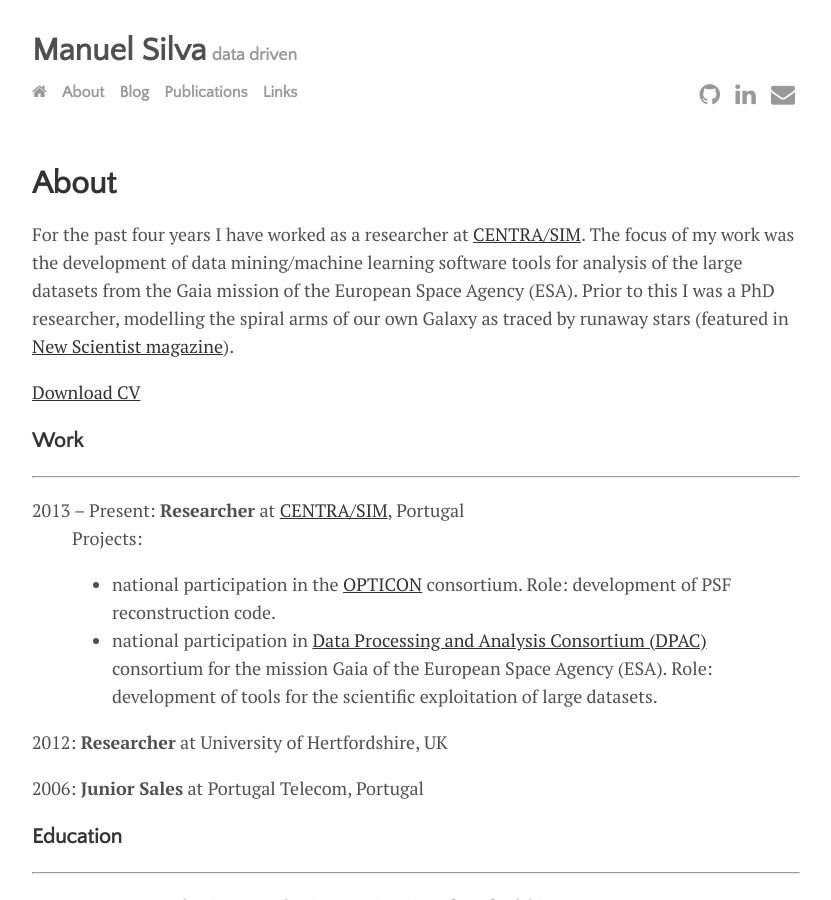
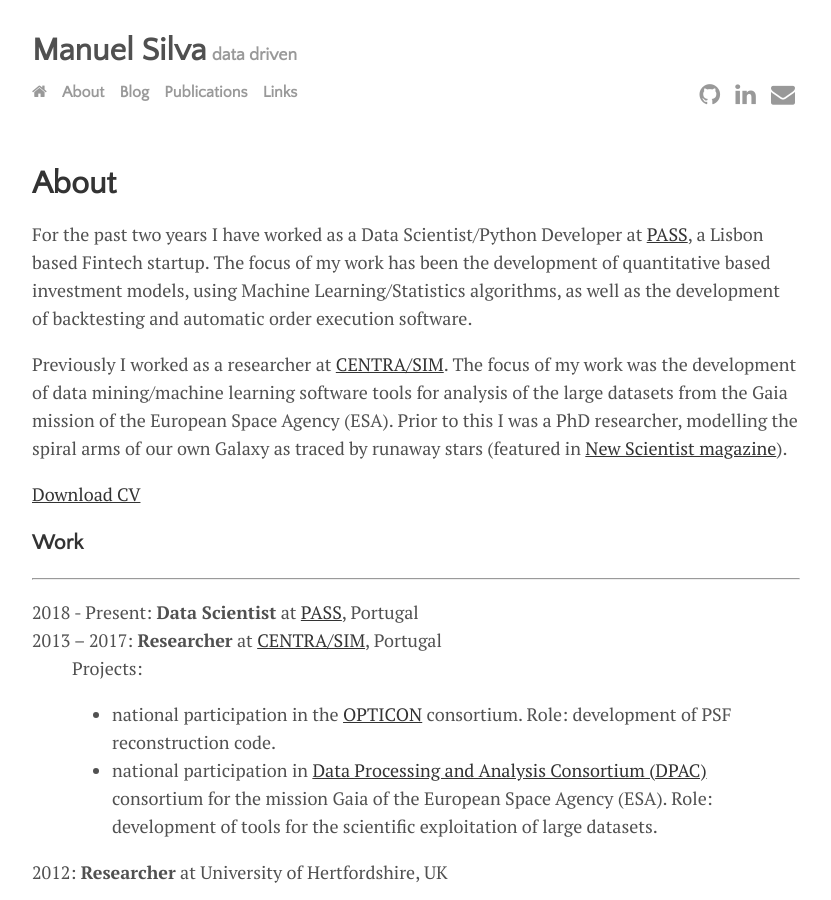
Before and after one commit to mdusilva/mdusilva.github.io, a Jekyll site: the page built from menu/about.md, in a window 1280 px wide and 900 px high. Shown: the whole window, without its empty margins (224-1055 px from the left). Built offline with Jekyll 4.4.1, drawn with Linux system fonts in a browser that asks for light colours; nearby versions of some CDN libraries.

Commit message:
Updated Bio

```diff
--- a/menu/about.md
+++ b/menu/about.md
@@ -3,13 +3,15 @@ layout: page
 title: About
 ---
 
-For the past four years I have worked as a researcher at [CENTRA/SIM](https://centra.tecnico.ulisboa.pt/). The focus of my work was the development of data mining/machine learning software tools for analysis of the large datasets from the Gaia mission of the European Space Agency (ESA). Prior to this I was a PhD researcher, modelling the spiral arms of our own Galaxy as traced by runaway stars (featured in [New Scientist magazine](https://www.newscientist.com/article/mg21729044.000-runaway-stars-to-fill-in-the-blanks-in-milky-way-map/)).
+For the past two years I have worked as a Data Scientist/Python Developer at [PASS](http://www.passp.com/), a Lisbon based Fintech startup. The focus of my work has been the development of quantitative based investment models, using Machine Learning/Statistics algorithms, as well as the development of backtesting and automatic order execution software.
+
+Previously I worked as a researcher at [CENTRA/SIM](https://centra.tecnico.ulisboa.pt/). The focus of my work was the development of data mining/machine learning software tools for analysis of the large datasets from the Gaia mission of the European Space Agency (ESA). Prior to this I was a PhD researcher, modelling the spiral arms of our own Galaxy as traced by runaway stars (featured in [New Scientist magazine](https://www.newscientist.com/article/mg21729044.000-runaway-stars-to-fill-in-the-blanks-in-milky-way-map/)).
 
 [Download CV](../files/Manuel_Silva_CV.pdf)
 ### Work
 ---
-
-  2013 – Present: **Researcher** at [CENTRA/SIM](https://centra.tecnico.ulisboa.pt/), Portugal
+  2018 - Present: **Data Scientist** at [PASS](http://www.passp.com/), Portugal
+  2013 – 2017: **Researcher** at [CENTRA/SIM](https://centra.tecnico.ulisboa.pt/), Portugal
  : Projects:
  * national participation in the [OPTICON](http://www.astro-opticon.org/) consortium. Role: development of PSF reconstruction code.
  * national participation in [Data Processing and Analysis Consortium (DPAC)](https://www.cosmos.esa.int/web/gaia/dpac) consortium for the mission Gaia of the European Space Agency (ESA). Role: development of tools for the scientific exploitation of large datasets.
```
